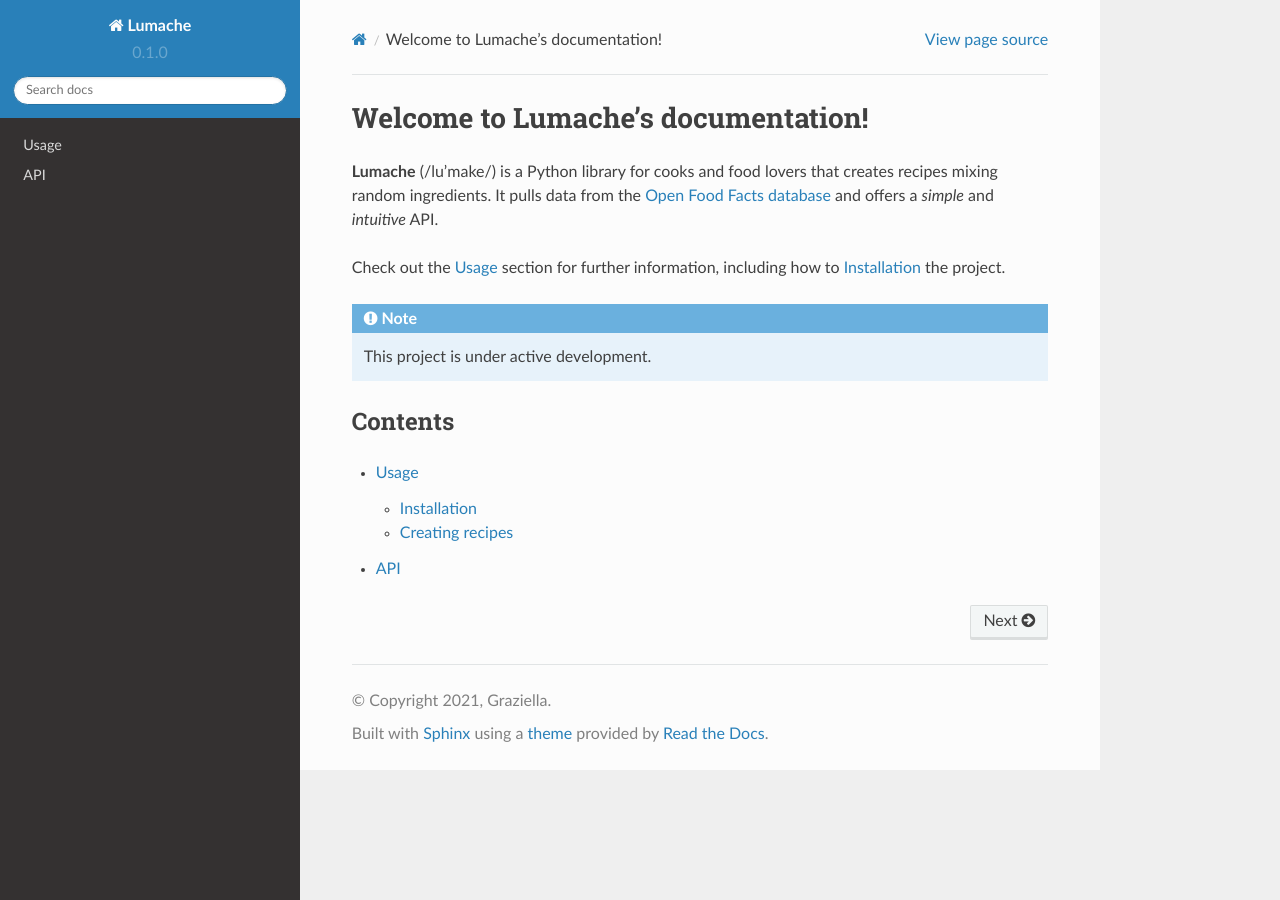
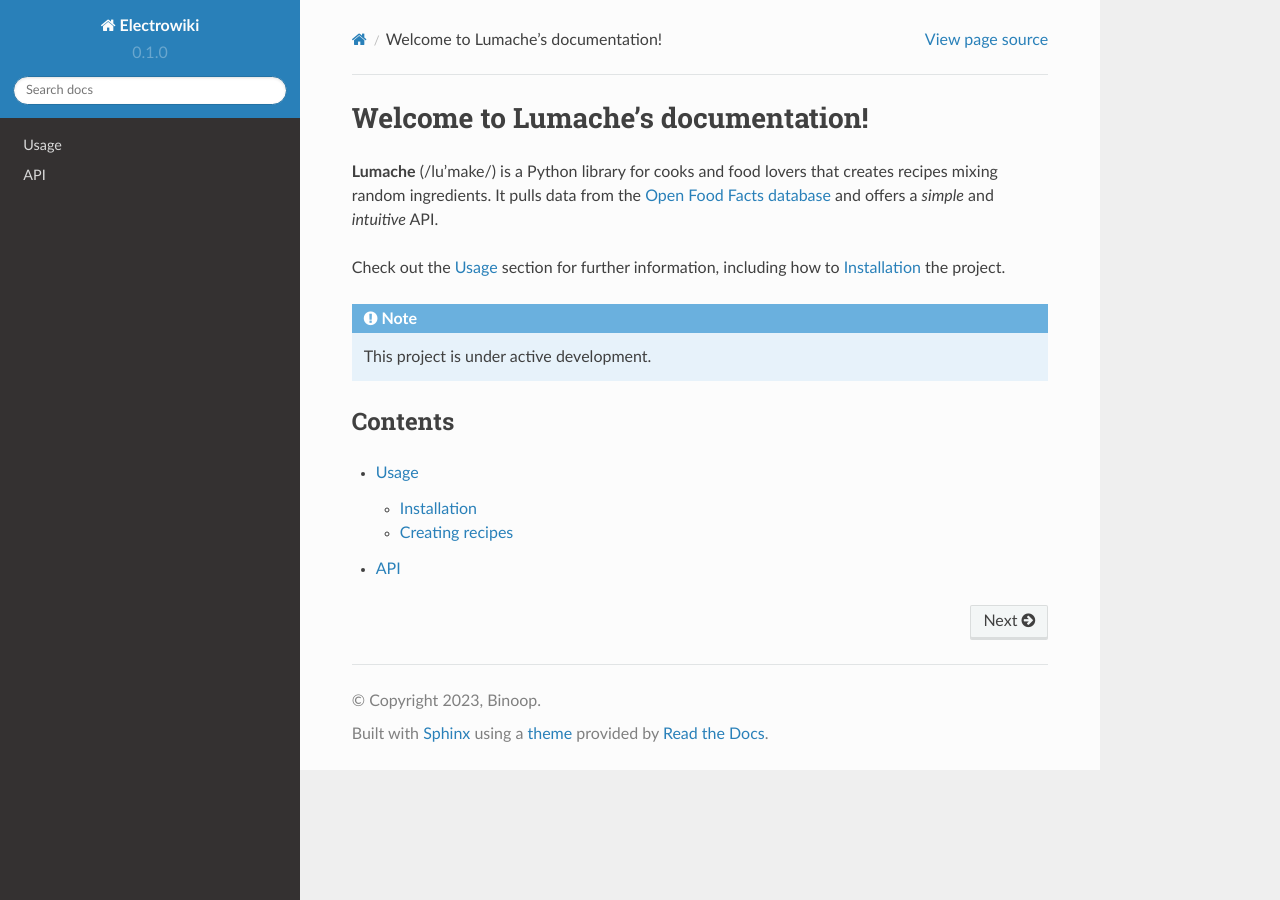
Before and after one commit to jorobin97/Electrowiki, a Sphinx documentation site: the page built from docs/source/index.rst, in a window 1280 px wide. Built offline with Sphinx 7.4.7 and the Read the Docs theme 2.0.0, drawn with Linux system fonts in a browser that asks for light colours.

Commit message:
Update conf.py

```diff
--- a/docs/source/conf.py
+++ b/docs/source/conf.py
@@ -2,9 +2,9 @@
 
 # -- Project information
 
-project = 'Lumache'
-copyright = '2021, Graziella'
-author = 'Graziella'
+project = 'Electrowiki'
+copyright = '2023, Binoop'
+author = 'Binoop'
 
 release = '0.1'
 version = '0.1.0'
```
